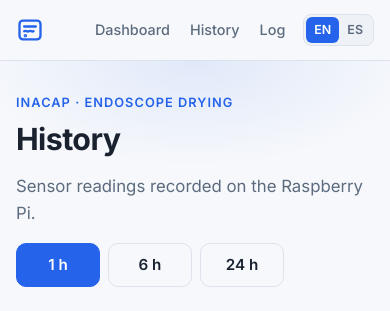
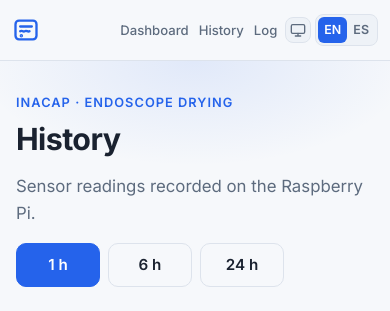
Before and after one commit to Deivid21/horno-automatizado-esp32-flask, a Python web app: template flask/templates/historial.html in a window 390 px wide. Shown: the top 311 px of the page. Run offline with Jinja, Linux system fonts and the light colour scheme; the template is opened without the code that fills it, so the values that code supplies are empty.

Commit message:
feat(flask): add light and dark theme toggle
Cycle system, light and dark, remember the
choice and redraw the charts with the new colors.

Co-Authored-By: Claude Opus 5.5 <noreply@anthropic.com>

```diff
--- a/flask/static/css/style.css
+++ b/flask/static/css/style.css
@@ -36,8 +36,9 @@
   --mono: "JetBrains Mono", ui-monospace, monospace;
   color-scheme: dark;
 }
+/* Tema claro: sigue al sistema salvo que el interruptor elija uno (html[data-theme]) */
 @media (prefers-color-scheme: light) {
-  :root {
+  :root:not([data-theme="dark"]) {
     --bg: #f6f8fb;
     --bg-soft: #eef2f7;
     --card: #ffffff;
@@ -50,6 +51,19 @@
     --ds: #8250df;
     color-scheme: light;
   }
+}
+:root[data-theme="light"] {
+  --bg: #f6f8fb;
+  --bg-soft: #eef2f7;
+  --card: #ffffff;
+  --card-hover: #f3f6fb;
+  --border: #dde3ec;
+  --text: #1a2230;
+  --muted: #5d6b7e;
+  --accent: #2563eb;
+  --accent-soft: rgba(37, 99, 235, .1);
+  --ds: #8250df;
+  color-scheme: light;
 }
 
 /* ── Base ───────────────────────────────────────────── */
@@ -86,6 +100,15 @@ main { min-height: 70vh; padding-bottom: 64px; }
 .nav-links { display: flex; align-items: center; gap: 4px; }
 .nav-links a { color: var(--muted); padding: 6px 12px; border-radius: 8px; font-weight: 500; font-size: .95rem; }
 .nav-links a:hover, .nav-links a.active { color: var(--text); background: var(--bg-soft); text-decoration: none; }
+.theme-toggle {
+  display: inline-grid; place-items: center; width: 30px; height: 30px; margin-left: 6px; padding: 0; cursor: pointer;
+  background: var(--bg-soft); border: 1px solid var(--border); border-radius: 8px; color: var(--muted);
+}
+.theme-toggle:hover { color: var(--text); }
+.theme-toggle svg { width: 16px; height: 16px; display: none; }
+html:not([data-theme]) .theme-toggle .ic-auto,
+html[data-theme="light"] .theme-toggle .ic-light,
+html[data-theme="dark"] .theme-toggle .ic-dark { display: block; }
 .lang-toggle {
   display: inline-flex; margin-left: 6px; padding: 2px; cursor: pointer;
   background: var(--bg-soft); border: 1px solid var(--border); border-radius: 8px;
@@ -204,5 +227,14 @@ tbody tr:hover { background: var(--card-hover); }
   .ciclo { grid-template-columns: 1fr; }
   .brand span { display: none; }
   .nav-links a { padding: 6px 8px; font-size: .9rem; }
+  .lang-toggle, .theme-toggle { margin-left: 2px; }
   .hero { padding: 32px 0 24px; }
 }
+@media (max-width: 420px) {
+  .site-header .container { width: calc(100% - 24px); }
+  .nav { gap: 8px; }
+  .nav-links { gap: 2px; }
+  .nav-links a { padding: 6px 4px; font-size: .82rem; }
+  .theme-toggle { width: 26px; height: 26px; }
+  .lang-toggle span { padding: 3px 6px; }
+}
--- a/flask/static/js/historial.js
+++ b/flask/static/js/historial.js
@@ -73,4 +73,5 @@ document.addEventListener("DOMContentLoaded", () => {
   setInterval(cargar, 15000);
 });
 document.addEventListener("idioma", pintarGraficos);
+document.addEventListener("tema", pintarGraficos);  // los colores salen de las variables CSS
 window.addEventListener("resize", pintarGraficos);
--- a/flask/static/js/i18n.js
+++ b/flask/static/js/i18n.js
@@ -24,6 +24,7 @@ const TEXTOS = {
     marca: "Horno de Secado",
     nav_panel: "Panel", nav_historial: "Historial", nav_registro: "Registro",
     pie_ramo: "Taller de Diseño de Proyectos Electrónicos",
+    theme_auto: "Tema: sistema", theme_light: "Tema: claro", theme_dark: "Tema: oscuro",
     eyebrow: "INACAP · Secado de endoscopios",
     panel_titulo: "Horno de Secado",
     panel_lead: "Estado en vivo del horno, sensores y salidas.",
@@ -69,6 +70,7 @@ const TEXTOS = {
     marca: "Drying Oven",
     nav_panel: "Dashboard", nav_historial: "History", nav_registro: "Log",
     pie_ramo: "Electronic Project Design Workshop",
+    theme_auto: "Theme: system", theme_light: "Theme: light", theme_dark: "Theme: dark",
     eyebrow: "INACAP · Endoscope drying",
     panel_titulo: "Drying Oven",
     panel_lead: "Live status of the oven, sensors and outputs.",
--- /dev/null
+++ b/flask/static/js/tema.js
@@ -0,0 +1,61 @@
+//
+// For more Support see: https://t.me/Deivid21Hub
+//
+// Copyright (C) 1996 - 2026 INACAP
+// Copyright (C) 2017 - 2026 Deivid Ignacio Parra (Deivid21)
+//
+// Licensed under the Apache License, Version 2.0 (the "License");
+// you may not use this file except in compliance with the License.
+// You may obtain a copy of the License at
+//
+//      http://www.apache.org/licenses/LICENSE-2.0
+//
+// Unless required by applicable law or agreed to in writing, software
+// distributed under the License is distributed on an "AS IS" BASIS,
+// WITHOUT WARRANTIES OR CONDITIONS OF ANY KIND, either express or implied.
+// See the License for the specific language governing permissions and
+// limitations under the License.
+//
+
+// Tema: sistema (por defecto) → claro → oscuro.
+// El tema guardado se aplica en el <head> de base.html para evitar el parpadeo.
+(() => {
+  const ORDEN = ["auto", "light", "dark"];
+  const raiz = document.documentElement;
+  const actual = () => raiz.dataset.theme || "auto";
+
+  function avisar() {
+    document.dispatchEvent(new CustomEvent("tema"));
+  }
+
+  function etiquetar(boton) {
+    const texto = t(`theme_${actual()}`);
+    boton.title = texto;
+    boton.setAttribute("aria-label", texto);
+  }
+
+  document.addEventListener("DOMContentLoaded", () => {
+    const boton = document.getElementById("theme-toggle");
+    if (!boton) return;
+
+    boton.addEventListener("click", () => {
+      const siguiente = ORDEN[(ORDEN.indexOf(actual()) + 1) % ORDEN.length];
+      if (siguiente === "auto") delete raiz.dataset.theme;
+      else raiz.dataset.theme = siguiente;
+      try {
+        if (siguiente === "auto") localStorage.removeItem("theme");
+        else localStorage.setItem("theme", siguiente);
+      } catch (e) { /* almacenamiento no disponible */ }
+      etiquetar(boton);
+      avisar();
+    });
+
+    document.addEventListener("idioma", () => etiquetar(boton));
+    etiquetar(boton);
+  });
+
+  // En modo sistema, el tema cambia si el sistema cambia
+  window.matchMedia("(prefers-color-scheme: light)").addEventListener("change", () => {
+    if (actual() === "auto") avisar();
+  });
+})();
--- a/flask/templates/base.html
+++ b/flask/templates/base.html
@@ -23,12 +23,14 @@
   <meta name="viewport" content="width=device-width, initial-scale=1">
   <title>Horno de Secado · INACAP</title>
   <meta name="theme-color" content="#0d1117">
+  <script>try{var th=localStorage.getItem('theme');if(th==='light'||th==='dark')document.documentElement.dataset.theme=th}catch(e){}</script>
   <link rel="icon" href="{{ url_for('static', filename='img/favicon.svg') }}" type="image/svg+xml">
   <link rel="preconnect" href="https://fonts.googleapis.com">
   <link rel="preconnect" href="https://fonts.gstatic.com" crossorigin>
   <link href="https://fonts.googleapis.com/css2?family=Inter:wght@400;500;600;700&family=JetBrains+Mono:wght@400;500&display=swap" rel="stylesheet">
   <link rel="stylesheet" href="{{ url_for('static', filename='css/style.css') }}">
   <script src="{{ url_for('static', filename='js/i18n.js') }}"></script>
+  <script src="{{ url_for('static', filename='js/tema.js') }}"></script>
 </head>
 <body>
   <header class="site-header">
@@ -41,6 +43,11 @@
         <a href="{{ url_for('panel') }}" {% if pagina == 'panel' %}class="active"{% endif %} data-i18n="nav_panel">Panel</a>
         <a href="{{ url_for('historial') }}" {% if pagina == 'historial' %}class="active"{% endif %} data-i18n="nav_historial">Historial</a>
         <a href="{{ url_for('registro') }}" {% if pagina == 'registro' %}class="active"{% endif %} data-i18n="nav_registro">Registro</a>
+        <button id="theme-toggle" class="theme-toggle" type="button" title="Tema: sistema" aria-label="Tema: sistema">
+          <svg class="ic-auto" viewBox="0 0 24 24" fill="none" stroke="currentColor" stroke-width="2" stroke-linecap="round" stroke-linejoin="round" aria-hidden="true"><rect x="2" y="4" width="20" height="13" rx="2"/><path d="M8 21h8M12 17v4"/></svg>
+          <svg class="ic-light" viewBox="0 0 24 24" fill="none" stroke="currentColor" stroke-width="2" stroke-linecap="round" stroke-linejoin="round" aria-hidden="true"><circle cx="12" cy="12" r="4"/><path d="M12 2v2M12 20v2M4.9 4.9l1.4 1.4M17.7 17.7l1.4 1.4M2 12h2M20 12h2M4.9 19.1l1.4-1.4M17.7 6.3l1.4-1.4"/></svg>
+          <svg class="ic-dark" viewBox="0 0 24 24" fill="none" stroke="currentColor" stroke-width="2" stroke-linecap="round" stroke-linejoin="round" aria-hidden="true"><path d="M21 12.8A9 9 0 1 1 11.2 3a7 7 0 0 0 9.8 9.8z"/></svg>
+        </button>
         <button id="lang-toggle" class="lang-toggle" type="button" aria-label="Change language / Cambiar idioma">
           <span data-lang-opt="en">EN</span><span data-lang-opt="es">ES</span>
         </button>
```
